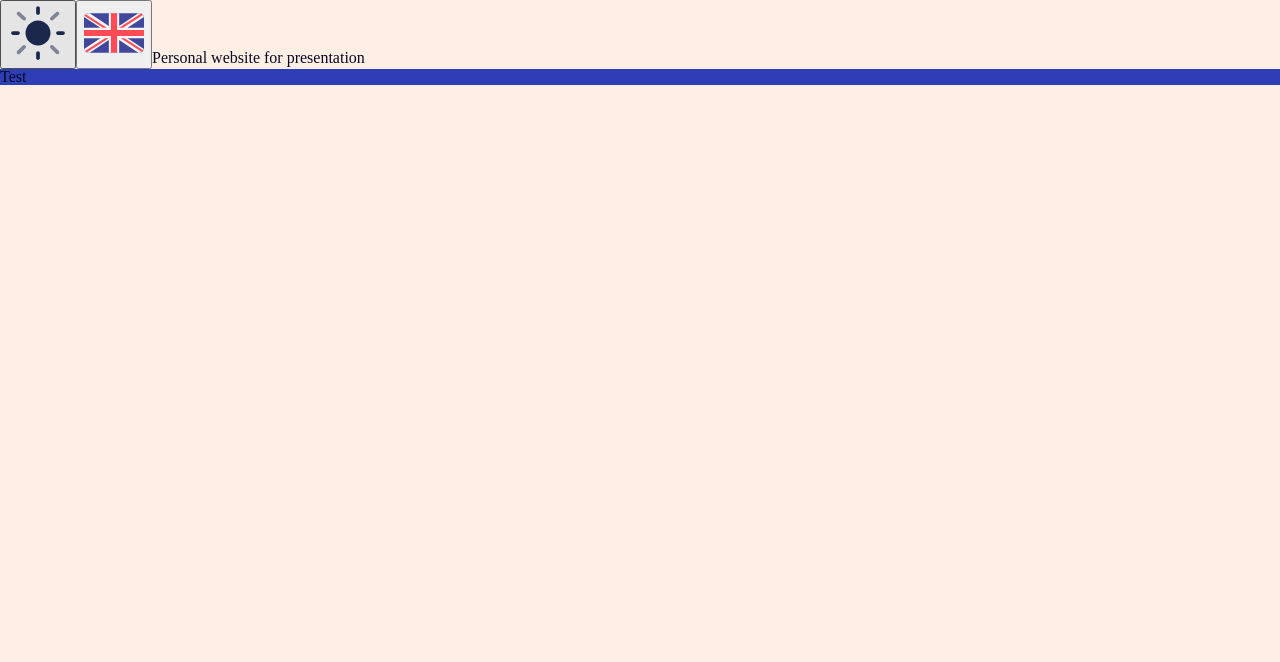
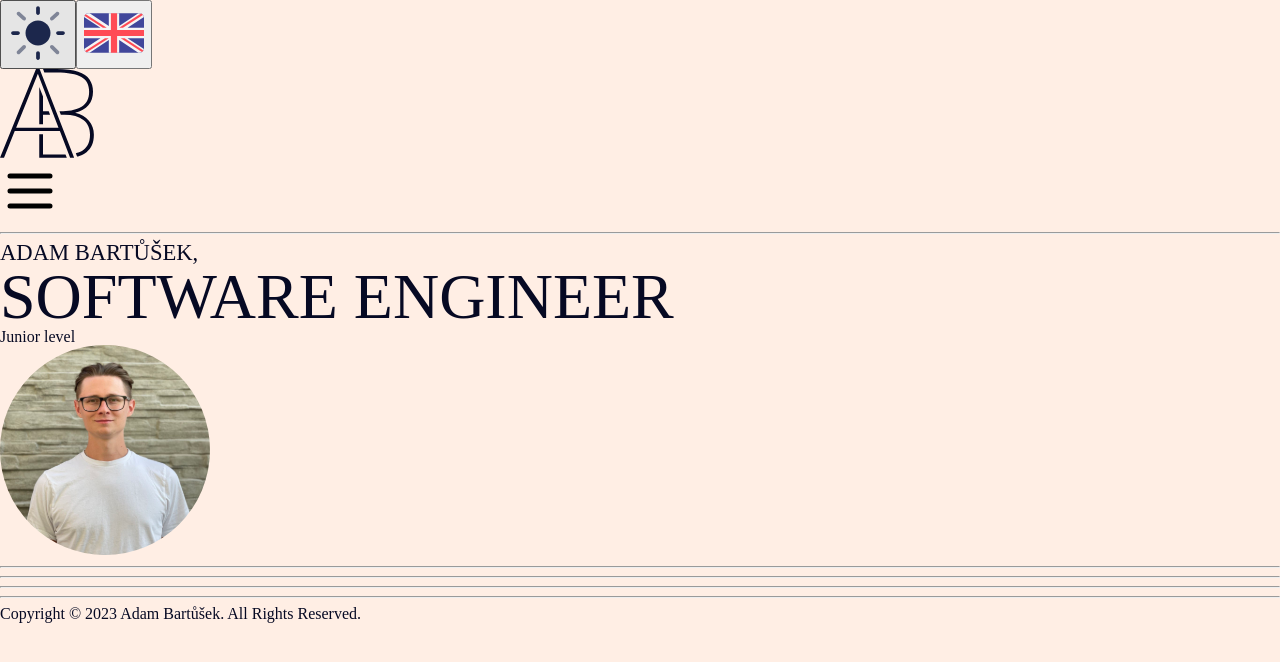
Before and after one commit to adambprograming/my-web, a Next.js app: page /en in a window 1280 px wide. Shown: the top 662 px of the page. Built offline with nearby package versions, Linux system fonts and the light colour scheme.

Commit message:
Added first content

```diff
--- a/app/[lang]/dictionaries/cz.json
+++ b/app/[lang]/dictionaries/cz.json
@@ -3,20 +3,31 @@
   "meta": {
     "description": "Osobní webové stránky pro prezentaci"
   },
-  "section_header": {
+  "article_header": {
+    "buttons": {
+      "button_themes_aria_label": "Při kliknutí se změní barevný režim",
+      "icon_light_theme_alt": "Ikona světlého režimu",
+      "icon_dark_theme_alt": "Ikona tmavého režimu",
+      "button_lang_aria_label": "Při kliknutí se změní jazyk, v kterém je obsah stránky napsán",
+      "icon_lang_en_alt": "Ikona vlajky Velké Británie",
+      "icon_lang_cz_alt": "Ikona vlajky České Republiky"
+    },
+    "logo_alt": "Logo",
     "menu": {
+      "icon_alt": "Ikona menu, při kliknutí se rozbalí nabídka menu",
       "education": "VZDĚLÁNÍ",
       "techstack": "TECHSTACK",
       "contact": "KONTAKT"
   }},
-  "section_hero": {
+  "article_hero": {
     "main": {
       "name": "ADAM BARTŮŠEK,",
       "proffesion": "SOFTWARE\nENGINEER",
       "level": "Junior level"
-    }
+    },
+    "profile_picture_alt": "Profilová fotka, Adam Bartůšek"
   },
-  "section_education": {
+  "article_education": {
     "aside": "V\nZ\nD\nĚ\nL\nÁ\nN\nÍ",
     "main": {
       "highschool": {
@@ -33,7 +44,7 @@
       }
     }
   },
-  "section_techstack": {
+  "article_techstack": {
     "aside": "T\nE\nC\nH\nS\nT\nA\nC\nK",
     "main": {
       "1": {
@@ -86,7 +97,7 @@
       }
     }
   },
-  "section_contact": {
+  "article_contact": {
     "aside": "K\nO\nN\nT\nA\nK\nT",
     "main": {
       "job_demand": {
@@ -118,7 +129,7 @@
       }
     }
   },
-  "section_footer":{
+  "article_footer":{
     "copyright": "Copyright © 2023 Adam Bartůšek. Všechna práva vyhrazena."
   }
 }
--- a/app/[lang]/dictionaries/en.json
+++ b/app/[lang]/dictionaries/en.json
@@ -3,23 +3,31 @@
   "meta": {
     "description": "Personal website for presentation"
   },
-  "section_header": {
+  "article_header": {
+    "buttons": {
+      "button_themes_aria_label": "",
+      "icon_light_theme_alt": "",
+      "icon_dark_theme_alt": "",
+      "button_lang_aria_label": "",
+      "icon_lang_en_alt": "",
+      "icon_lang_cz_alt": ""
+    },
+    "logo_alt": "Logo",
     "menu": {
+      "icon_alt": "",
       "education": "",
       "techstack": "",
       "contact": ""
   }},
-  "section_hero": {
+  "article_hero": {
     "main": {
       "name": "ADAM BARTŮŠEK,",
-      "proffesion": {
-        "1": "SOFTWARE",
-        "2": "ENGINEER"
-      },
+      "proffesion": "SOFTWARE\nENGINEER",
       "level": "Junior level"
-    }
+    },
+    "profile_picture_alt": "Profilová fotka, Adam Bartůšek"
   },
-  "section_education": {
+  "article_education": {
     "aside": "",
     "main": {
       "highschool": {
@@ -36,7 +44,7 @@
       }
     }
   },
-  "section_techstack": {
+  "article_techstack": {
     "aside": "",
     "main": {
       "1": {
@@ -89,7 +97,7 @@
       }
     }
   },
-  "section_contact": {
+  "article_contact": {
     "aside": "",
     "main": {
       "job_demand": {
@@ -121,7 +129,7 @@
       }
     }
   },
-  "section_footer":{
+  "article_footer":{
     "copyright": "Copyright © 2023 Adam Bartůšek. All Rights Reserved."
   }
 }
--- a/app/[lang]/layout.jsx
+++ b/app/[lang]/layout.jsx
@@ -7,22 +7,23 @@ import { ColorThemeProvider } from "../../context/color-theme.context";
 import { LanguageProvider } from "../../context/lang.context";
 // Components
 import Header from "../../components/header/header.component";
+import Footer from "../../components/footer/footer.component";
 
 export default function RootLayout({ children, params: { lang } }) {
   return (
     <html lang={lang}>
       <head>
         <title>Adam Bartůšek</title>
-        {/* <meta name="description" content={dict.meta.description} /> */}
+        <meta name="description" content={lang == 'cz' ? ('Osobní webové stránky pro prezentaci') : ('Personal website for presentation')} />
       </head>
       <body suppressHydrationWarning={true}>
         <LanguageProvider lang={lang}>
           <ColorThemeProvider>
             <Header />
+            <hr />
             {children}
-            <footer>
-              {/* <p>{dict.copyright}</p> */}
-            </footer>
+            <hr />
+            <Footer />
           </ColorThemeProvider>
         </LanguageProvider>
       </body>
--- a/app/[lang]/page.jsx
+++ b/app/[lang]/page.jsx
@@ -1,11 +1,48 @@
+'use client'
 // Styles
 import './page.scss'
+// Public & Assets
+import ProfilPicture from "../../public/profil_picture.svg";
+// Next functions
+import Image from 'next/image'
+// React functions
+import { useContext } from 'react'
+// Context
+import { LanguageContext } from '../../context/lang.context'
 
 
 export default function Home() {
+  const { languageDict } = useContext(LanguageContext)
   return (
-    <main className="test">
-      <p>Test</p>
+    <main className='main'>
+      <article className='article_hero'>
+        <div>
+          <h5>{languageDict.article_hero.main.name}</h5>
+          <h2>{languageDict.article_hero.main.proffesion}</h2>
+          <h6>{languageDict.article_hero.main.level}</h6>
+        </div>
+        <Image src={ProfilPicture} alt={languageDict.article_hero.profile_picture_alt} />
+      </article>
+      <hr />
+      <article className='article_education'>
+        <aside>
+          {languageDict.article_education.aside}
+        </aside>
+        <div>
+        </div>
+      </article>
+      <hr />
+      <article className='article_techstack'>
+        <aside>
+        {languageDict.article_techstack.aside}
+        </aside>
+      </article>
+      <hr />
+      <article className='article_contact'>
+        <aside>
+        {languageDict.article_contact.aside}
+        </aside>
+      </article>
     </main>
   )
 }
--- a/app/[lang]/page.scss
+++ b/app/[lang]/page.scss
@@ -1,5 +1,5 @@
 @use 'variables' as var;
 
-.test {
-  background-color: var(--primary-color);
+aside {
+  white-space: pre-wrap;
 }
--- a/components/btn-color-theme/btn-color-theme.component.jsx
+++ b/components/btn-color-theme/btn-color-theme.component.jsx
@@ -8,11 +8,13 @@ import Image from "next/image";
 import { useContext } from "react";
 // Context
 import { ColorThemeContext } from "../../context/color-theme.context";
+import { LanguageContext } from "../../context/lang.context";
 
 // Create btn that will change color theme of website
 const ColorThemeBtn = () => {
   // Use Context
   const { isDarkTheme, setDarkTheme } = useContext(ColorThemeContext);
+  const { languageDict } = useContext(LanguageContext)
   // Create btn handler that will add or remove 'dark-theme' class from html tag
   const switchTheme = () => {
     if (!isDarkTheme) {
@@ -26,14 +28,14 @@ const ColorThemeBtn = () => {
 
   return (
     <button
-      aria-label="Toggle Dark Mode"
+      aria-label={languageDict.article_header.buttons.button_themes_aria_label}
       className="toggle-button"
       onClick={switchTheme}
     >
       {isDarkTheme ? (
-        <Image src={IconNight} alt="Icon with moon meaning dark mode" />
+        <Image src={IconNight} alt={languageDict.article_header.buttons.icon_dark_theme_alt} />
       ) : (
-        <Image src={IconDay} alt="Icon with sun meaning sunlight" />
+        <Image src={IconDay} alt={languageDict.article_header.buttons.icon_light_theme_alt} />
       )}
     </button>
   );
--- a/components/btn-lang/btn-lang.component.jsx
+++ b/components/btn-lang/btn-lang.component.jsx
@@ -15,7 +15,6 @@ import { LanguageContext } from "../../context/lang.context";
 const LanguageBtn = () => {
   // Use Context
   const { languageDict, setLanguage, language } = useContext(LanguageContext);
-  const dict = languageDict;
   // Get other parts of pathname then language ('cz'/'en')
   const pathname = usePathname().split("/").slice(2);
   // Create btn handler
@@ -43,14 +42,14 @@ const LanguageBtn = () => {
 
   return (
     <button
-      aria-label="Toggle Dark Mode"
+      aria-label={languageDict.article_header.buttons.button_lang_aria_label}
       className="toggle-button"
       onClick={switchLang}
     >
-      {dict.lang == "en" ? (
-        <Image src={IconEn} alt="Icon with EN flag meaning english language" />
+      {languageDict.lang == "en" ? (
+        <Image src={IconEn} alt={languageDict.article_header.buttons.icon_lang_en_alt} />
       ) : (
-        <Image src={IconCz} alt="Icon with CZ flag meaning czech language" />
+        <Image src={IconCz} alt={languageDict.article_header.buttons.icon_lang_cz_alt} />
       )}
     </button>
   );
--- /dev/null
+++ b/components/footer/footer.component.jsx
@@ -0,0 +1,16 @@
+'use client'
+// React Functions
+import { useContext } from "react";
+// Context
+import { LanguageContext } from "../../context/lang.context";
+
+const Footer = () => {
+    const { languageDict } = useContext(LanguageContext)
+  return (
+    <footer className="article_footer">
+      <p>{languageDict.article_footer.copyright}</p>
+    </footer>
+  );
+};
+
+export default Footer;
--- a/components/header/header.component.jsx
+++ b/components/header/header.component.jsx
@@ -1,26 +1,47 @@
-'use client'
+"use client";
 // Public & Assets
-import Menu from "../../public/menu.svg"
+import Menu from "../../public/menu.svg";
+import LogoLightTheme from "../../public/LOGO Light.svg";
+import LogoDarkTheme from "../../public/LOGO Dark.svg";
 // Next Functions
-import Image from 'next/image'
-import Link from 'next/link'
+import Image from "next/image";
+import Link from "next/link";
+// React Functions
+import { useContext } from "react";
 // Context
-import { useContext } from "react";
+import { ColorThemeContext } from "../../context/color-theme.context";
 import { LanguageContext } from "../../context/lang.context";
 // Componenets
-import ColorThemeBtn from '../btn-color-theme/btn-color-theme.component'
-import LanguageBtn from "../btn-lang/btn-lang.component"
-
+import ColorThemeBtn from "../btn-color-theme/btn-color-theme.component";
+import LanguageBtn from "../btn-lang/btn-lang.component";
 
 const Header = () => {
-  const { languageDict } = useContext(LanguageContext)
-    return (
-      <header className="header">
+  const { languageDict } = useContext(LanguageContext);
+  const { isDarkTheme } = useContext(ColorThemeContext);
+  return (
+    <header className="article_header">
+      <div className="container-button">
         <ColorThemeBtn />
         <LanguageBtn />
-        {languageDict.meta.description}
-      </header>
-    );
-  };
+      </div>
+      <div className="container-logo">
+        {isDarkTheme ? (
+          <Image
+            src={LogoDarkTheme}
+            alt={languageDict.article_header.logo_alt}
+          />
+        ) : (
+          <Image
+            src={LogoLightTheme}
+            alt={languageDict.article_header.logo_alt}
+          />
+        )}
+      </div>
+      <nav className="container-menu">
+        <Image src={Menu} alt={languageDict.article_header.menu.icon_alt} />
+      </nav>
+    </header>
+  );
+};
 
-  export default Header;
+export default Header;
--- a/middleware.js
+++ b/middleware.js
@@ -13,8 +13,6 @@ export function middleware(request) {
 
     // e.g. incoming request is /products
     // The new URL is now /en-US/products
-    console.log(request.url);
-
     return NextResponse.redirect(
       new URL(`/${defaultLocale}/${pathname}`, request.url)
     )
```
Also changed, not shown: public/profil_picture.svg (added).
